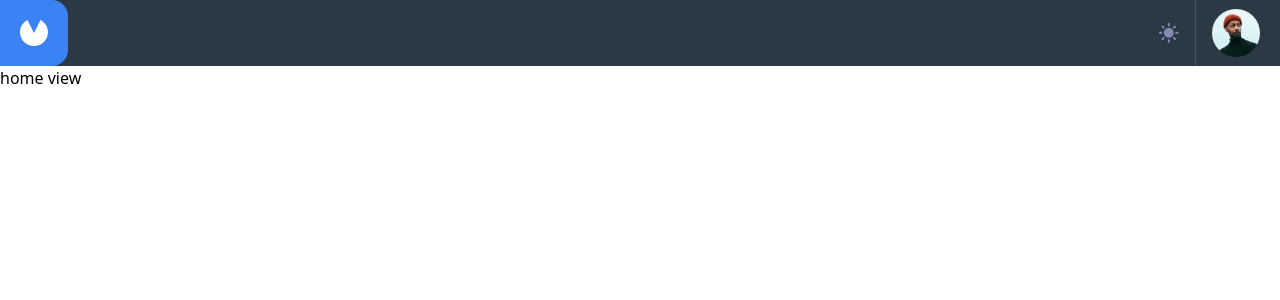
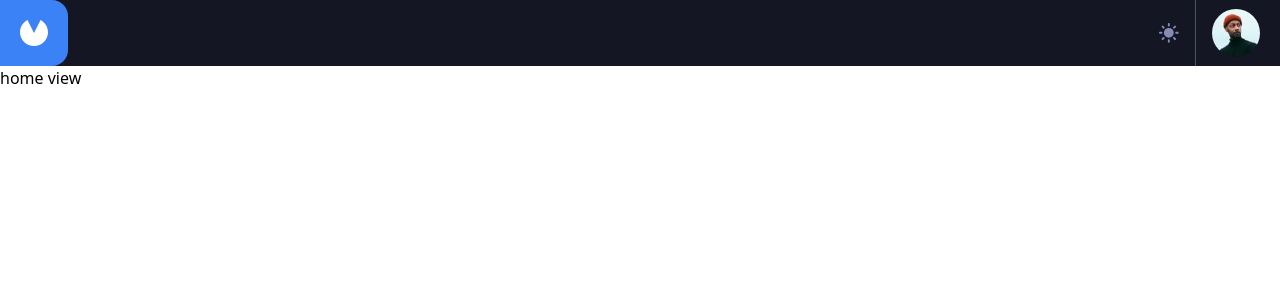
Before and after one commit to COLADOXD/invoic_app, a Vue app: page /#/ in a window 1280 px wide. Shown: the top 300 px of the page. Built offline with nearby package versions, Linux system fonts and the light colour scheme.

Commit message:
chage colors

```diff
--- a/tailwind.config.js
+++ b/tailwind.config.js
@@ -7,11 +7,11 @@ module.exports = {
       fontFamily: {},
       textColor: (theme) => ({
         ...theme("colors"),
-        primary: "hsl(209, 23%, 22%)",
+        primary: "#141624",
 
-        secondary: "hsl(207, 26%, 17%)",
+        secondary: "#1f2138",
 
-        terceary: "hsl(200, 15%, 8%)",
+        terceary: "#373b54",
 
         cuarto: "hsl(0, 0%, 52%)",
 
@@ -21,11 +21,11 @@ module.exports = {
       }),
       backgroundColor: (theme) => ({
         ...theme("colors"),
-        primary: "hsl(209, 23%, 22%)",
+        primary: "#141624",
 
-        secondary: "hsl(207, 26%, 17%)",
+        secondary: "#1f2138",
 
-        terceary: "hsl(200, 15%, 8%)",
+        terceary: "#373b54",
 
         cuarto: "hsl(0, 0%, 52%)",
 
```
